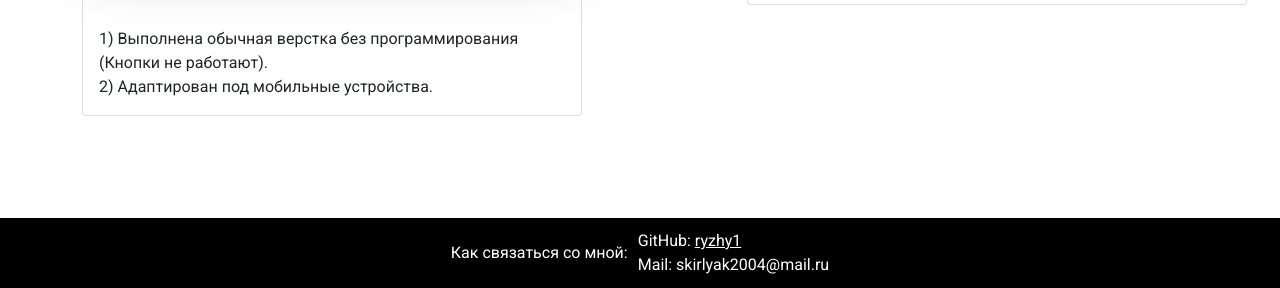
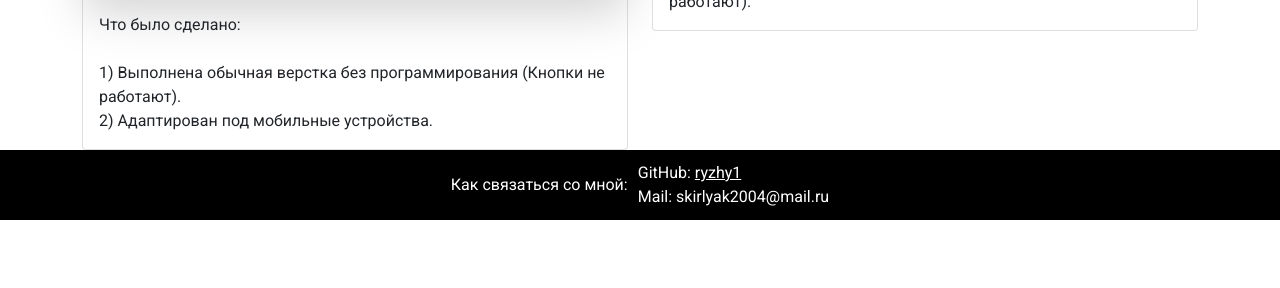
Before and after one commit to ryzhy1/ryzhy1.github.io, a plain HTML site: page index.html in a window 1280 px wide. Shown: the part 512-800 px from the top of the page. Drawn offline with nearby package versions, Linux system fonts and the light colour scheme.

Commit message:
Update index.html

```diff
--- a/index.html
+++ b/index.html
@@ -9,7 +9,7 @@
     <link href="https://cdn.jsdelivr.net/npm/bootstrap@5.0.0-beta3/dist/css/bootstrap.min.css" rel="stylesheet" integrity="sha384-eOJMYsd53ii+scO/bJGFsiCZc+5NDVN2yr8+0RDqr0Ql0h+rP48ckxlpbzKgwra6" crossorigin="anonymous">
     <script src="https://kit.fontawesome.com/85a92b60d9.js" crossorigin="anonymous"></script>
 
-    <link rel="stylesheet" href="css/style.css">
+    <link rel="stylesheet" href="css/style.min.css">
     <title>Portfolio</title>
 </head>
 <body>
@@ -21,8 +21,8 @@
     <div class="pages">
         <div class="container">
             <div class="row">
-                <div class="col-md-6 col-lg-4 offset-md-0">
-                    <div class="pages_item">
+                <div class="col-md-6 col-lg-6">
+                    <div class="pages_item no-margin-top">
                         <div class="card" >
                             <a href="Uber_page/index.html"><img src="img/uber.png" class='card-img-top' alt=""></a>
                             <div class="card-body">
@@ -35,7 +35,7 @@
                           </div>
                     </div>
                 </div>
-                <div class="col-md-6 col-lg-4 offset-md-3">
+                <div class="col-md-6 col-lg-6 ">
                     <div class="pages_item">
                         <div class="card" >
                             <a href="Wordpress/index.html"><img src="img/wordpress.png" class='card-img-top' alt=""></a>
```
